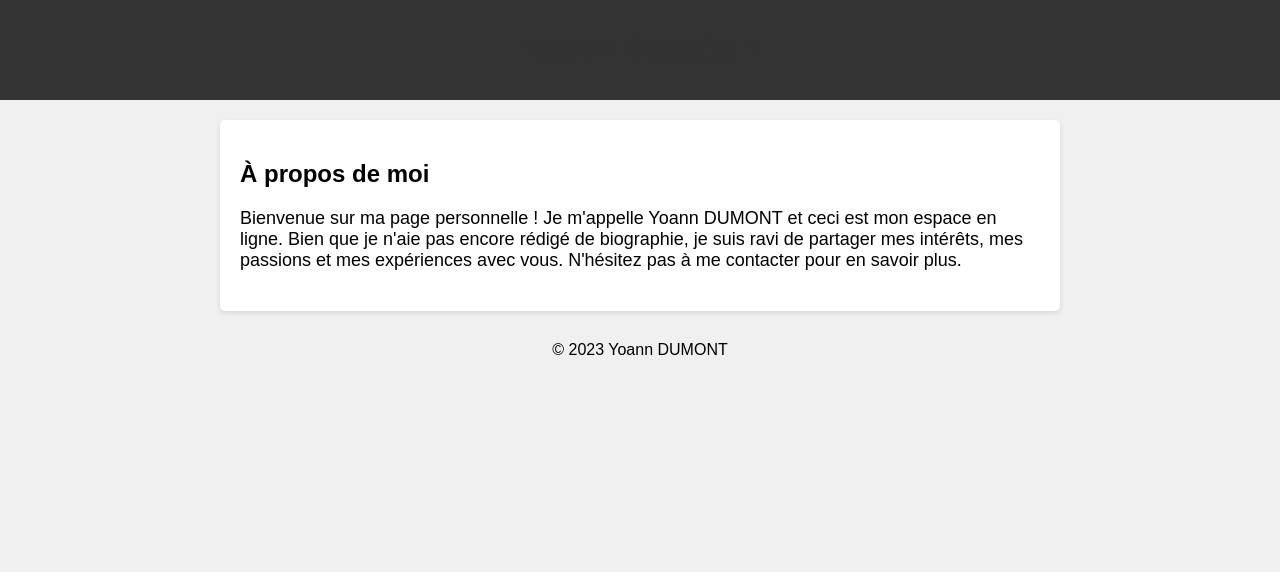
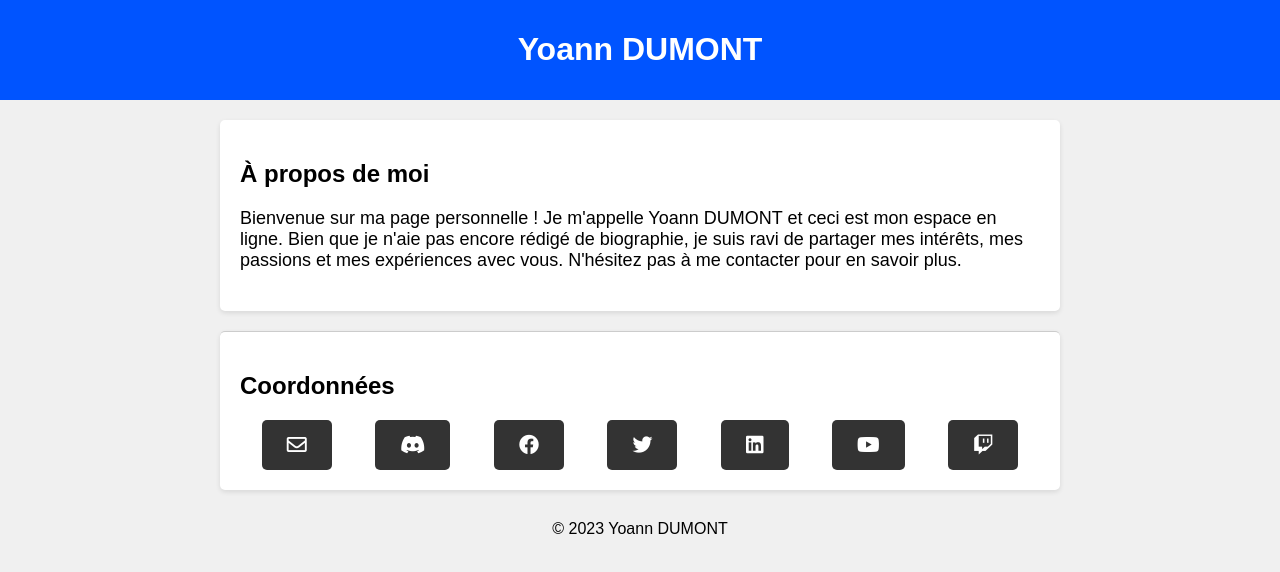
Before and after one commit to TheYerminator/Yoann-DUMONT, a plain HTML site: page index.html in a window 1280 px wide. Drawn offline with Linux system fonts and the light colour scheme.

Commit message:
Update index.html

```diff
--- a/index.html
+++ b/index.html
@@ -2,6 +2,7 @@
 <html>
 <head>
     <title>Yoann DUMONT - Page Personnelle</title>
+    <link rel="stylesheet" href="https://cdnjs.cloudflare.com/ajax/libs/font-awesome/5.15.3/css/all.min.css">
     <style>
         body {
             font-family: Arial, sans-serif;
@@ -10,7 +11,7 @@
             background-color: #f0f0f0;
         }
         header {
-            background-color: #333;
+            background-color: #0054ff;
             color: white;
             padding: 10px;
             text-align: center;
@@ -24,11 +25,35 @@
             box-shadow: 0px 2px 5px rgba(0, 0, 0, 0.1);
         }
         h1 {
-            color: #333;
+            color: #fff;
         }
         .intro {
             font-size: 18px;
             margin-bottom: 20px;
+        }
+        .contact-container {
+            margin-top: 20px;
+            border-top: 1px solid #ccc;
+            padding-top: 20px;
+        }
+        .contact-details {
+            display: flex;
+            justify-content: space-around;
+            align-items: center;
+        }
+        .contact-button {
+            background-color: #333;
+            color: white;
+            padding: 15px 25px;
+            border: none;
+            border-radius: 5px;
+            cursor: pointer;
+            display: flex;
+            align-items: center;
+            text-decoration: none;
+        }
+        .contact-button i {
+            font-size: 20px;
         }
     </style>
 </head>
@@ -40,6 +65,32 @@
         <h2>À propos de moi</h2>
         <p class="intro">Bienvenue sur ma page personnelle ! Je m'appelle Yoann DUMONT et ceci est mon espace en ligne. Bien que je n'aie pas encore rédigé de biographie, je suis ravi de partager mes intérêts, mes passions et mes expériences avec vous. N'hésitez pas à me contacter pour en savoir plus.</p>
     </div>
+    <div class="container contact-container">
+    <h2>Coordonnées</h2>
+    <div class="contact-details">
+        <a href="mailto:your@email.com" class="contact-button">
+            <i class="far fa-envelope"></i>
+        </a>
+        <a href="https://discord.gg/your-discord-invite" class="contact-button">
+            <i class="fab fa-discord"></i>
+        </a>
+        <a href="https://www.facebook.com/your-facebook-profile" class="contact-button">
+            <i class="fab fa-facebook"></i>
+        </a>
+        <a href="https://twitter.com/your-twitter-profile" class="contact-button">
+            <i class="fab fa-twitter"></i>
+        </a>
+        <a href="https://www.linkedin.com/in/your-linkedin-profile" class="contact-button">
+            <i class="fab fa-linkedin"></i>
+        </a>
+        <a href="https://www.youtube.com/user/your-youtube-channel" class="contact-button">
+            <i class="fab fa-youtube"></i>
+        </a>
+        <a href="https://www.twitch.tv/your-twitch-channel" class="contact-button">
+            <i class="fab fa-twitch"></i>
+        </a>
+    </div>
+</div>
     <footer style="text-align: center; padding: 10px;">© 2023 Yoann DUMONT</footer>
 </body>
 </html>
```
